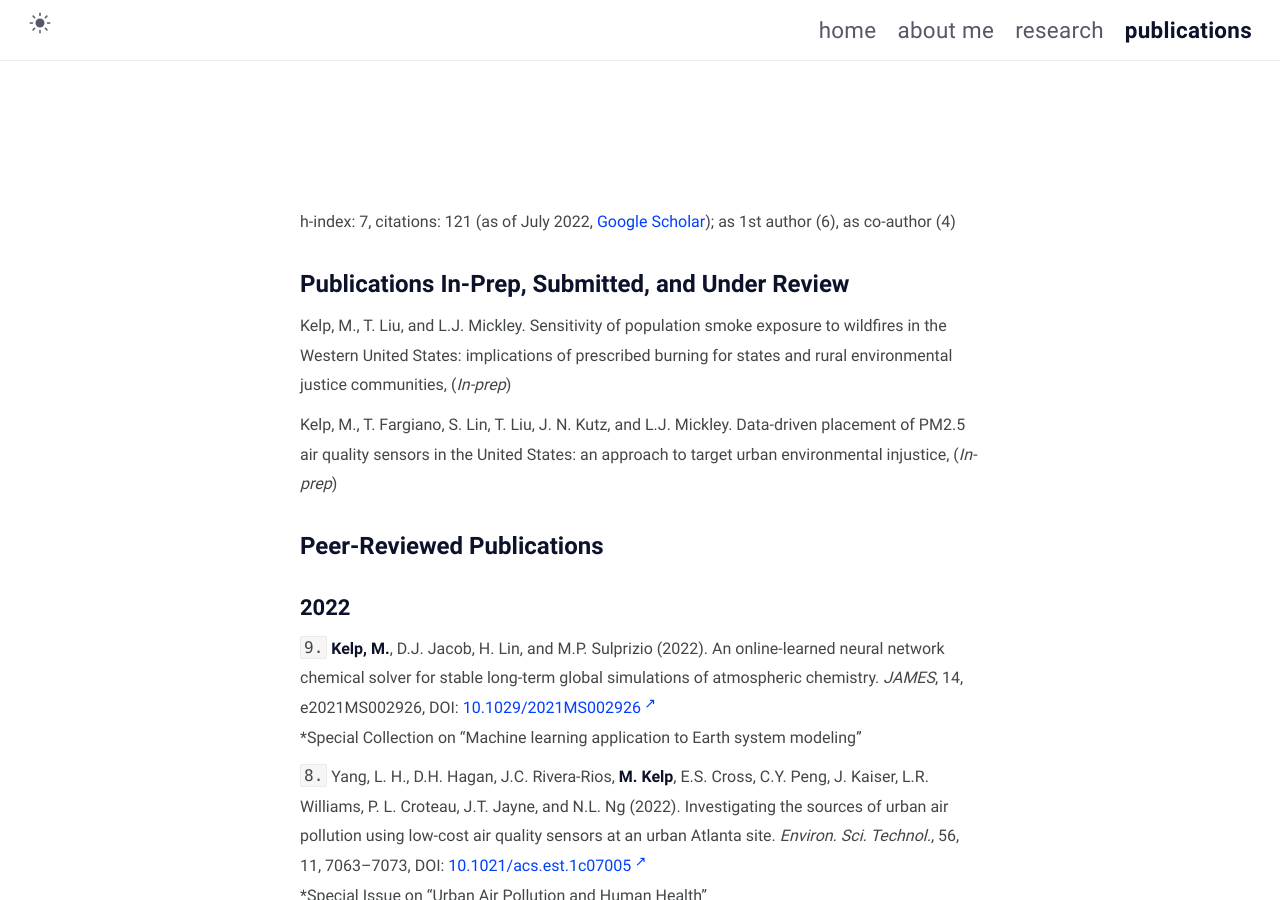
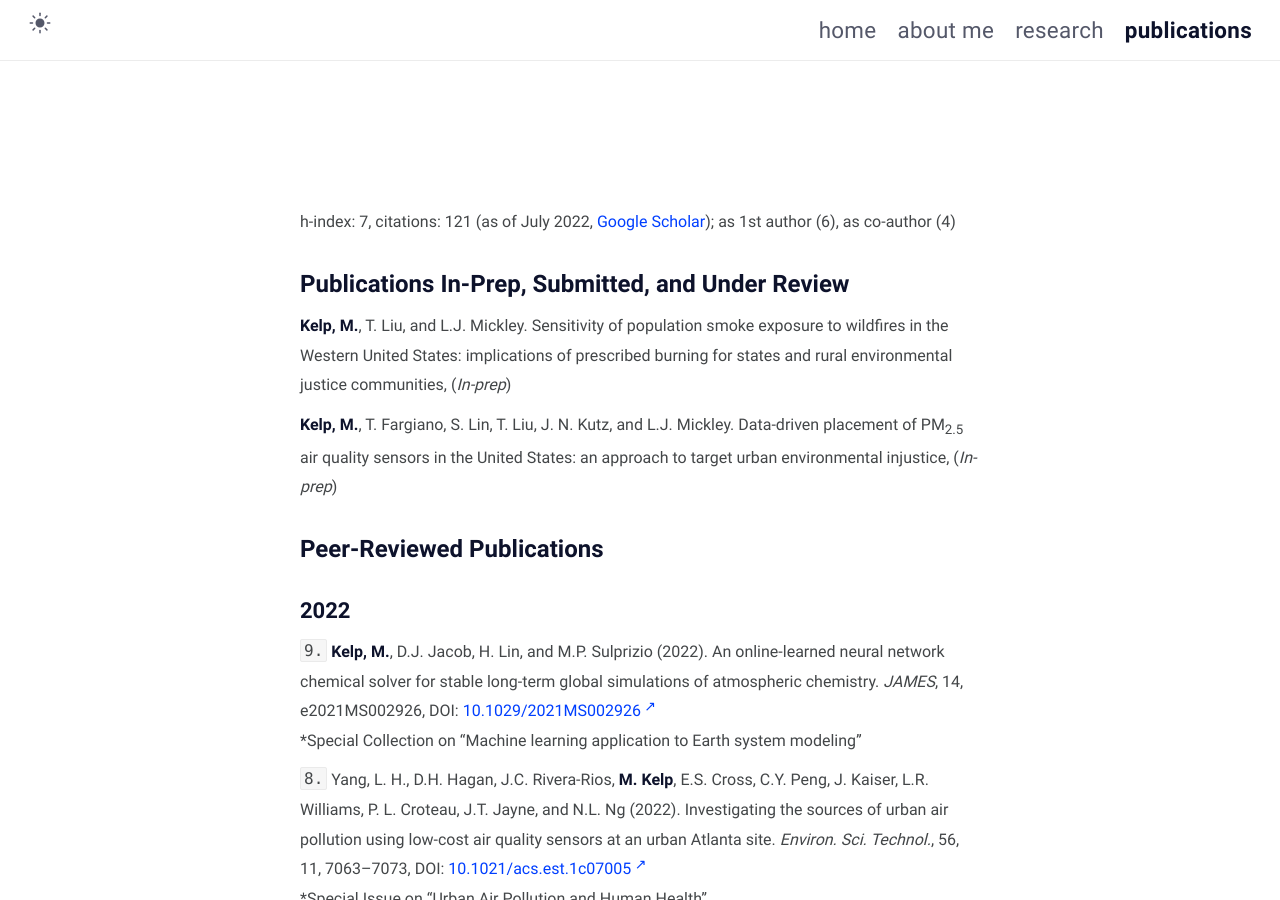
Before and after one commit to mkelp/mkelp.github.io, a Jekyll site: the page built from publications.md, in a window 1280 px wide and 900 px high. Built offline with Jekyll 4.4.1, drawn with Linux system fonts in a browser that asks for light colours.

Commit message:
july update3

```diff
--- a/publications.md
+++ b/publications.md
@@ -11,10 +11,10 @@ h-index: 7, citations: 121 (as of July 2022, [Google Scholar](https://scholar.go
 <!-- ## Submitted and Under Review -->
 # Publications In-Prep, Submitted, and Under Review
 
-Kelp, M., T. Liu, and L.J. Mickley. Sensitivity of population smoke exposure to wildfires in the Western
+**Kelp, M.**, T. Liu, and L.J. Mickley. Sensitivity of population smoke exposure to wildfires in the Western
 United States: implications of prescribed burning for states and rural environmental justice communities, (*In-prep*)
 
-Kelp, M., T. Fargiano, S. Lin, T. Liu, J. N. Kutz, and L.J. Mickley. Data-driven placement of PM2.5
+**Kelp, M.**, T. Fargiano, S. Lin, T. Liu, J. N. Kutz, and L.J. Mickley. Data-driven placement of PM<sub>2.5</sub>
 air quality sensors in the United States: an approach to target urban environmental injustice, (*In-prep*)
 
 # Peer-Reviewed Publications
```
